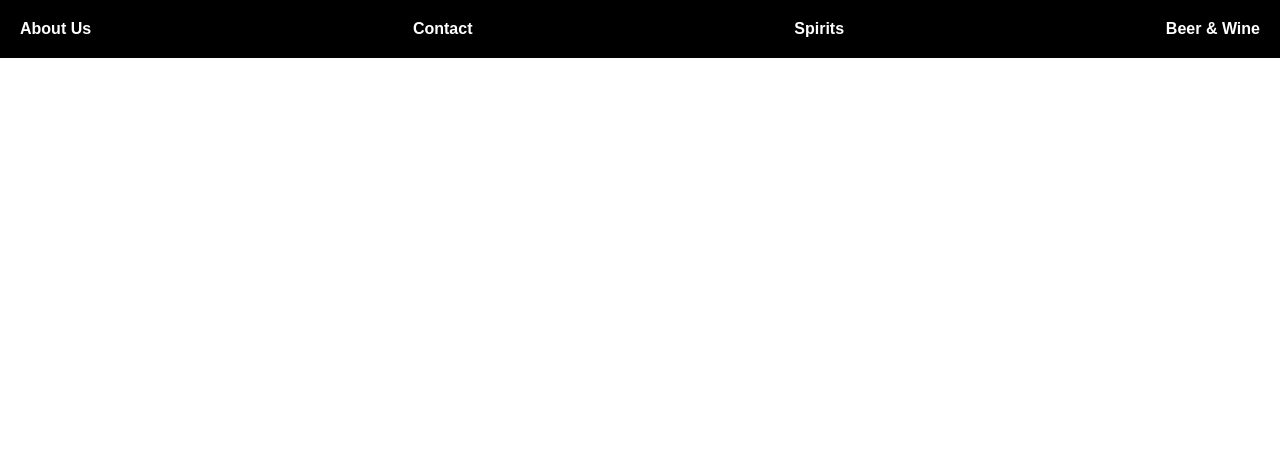
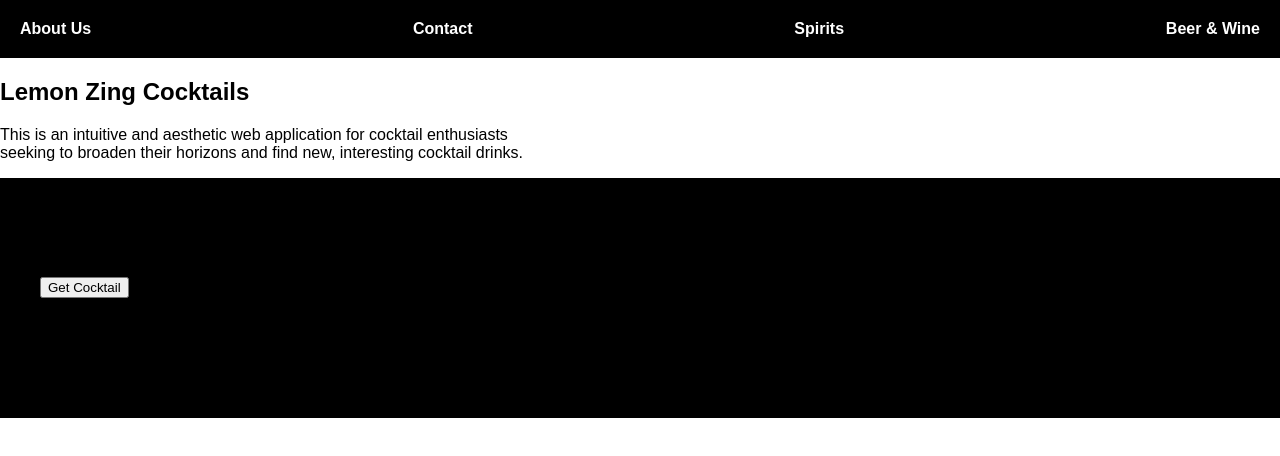
Before and after one commit to EdithChelaa/Phase-1-Project, a plain HTML site: page index.html in a window 1280 px wide. Drawn offline with Linux system fonts and the light colour scheme.

Commit message:
Add class navbar and modify front page

```diff
--- a/index.html
+++ b/index.html
@@ -7,7 +7,7 @@
     <title>Cocktail</title>
 </head>
 <body>
-    <div>
+    <div class="navbar">
         <ul>
             <li><a href="#">About Us</a></li>
             <li><a href="#">Contact</a></li>
@@ -16,6 +16,28 @@
         </ul>
     </div>
 
+     <section id="title">
+        <h1>Lemon Zing Cocktails</h1>
+    </section>
+    <section id="about">
+        <p>This is an intuitive and aesthetic web application for cocktail enthusiasts <br> seeking to broaden their horizons and find new, interesting cocktail drinks.</p>
+    </section>
+    <div class="container1">
+
+      <div class="random">
+        <h5>Get a cocktail  inspirations by clicking below</h5>
+        <button class="get" id="get_cocktail">Get Cocktail</button>
+      </div>
+      <div id="cocktail" class="rowa cocktail">
+
+      </div>
+
+      <div id="footer-content">
+
+      </div>
+    </div>
+
+
     <script src="script.js"></script>
 </body>
 </html>
```
